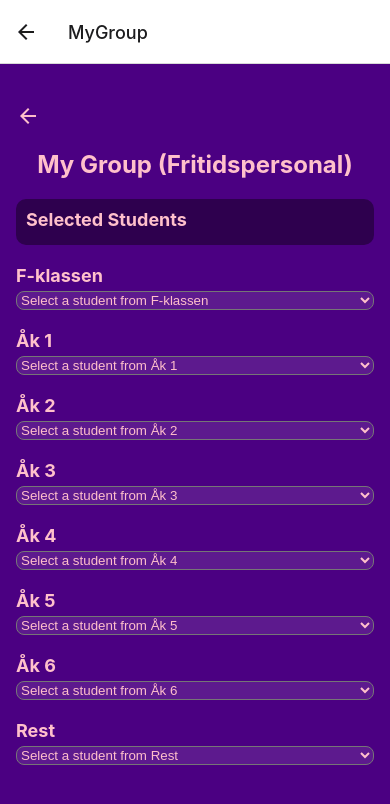
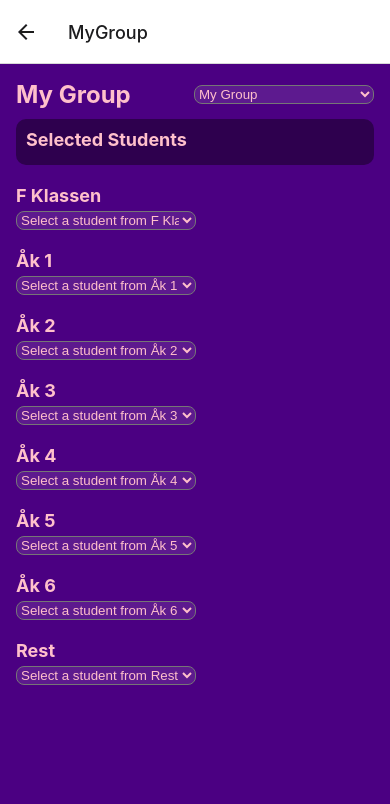
Before and after one commit to Enorhan/planitkids_sample, a React Native app: screen /MyGroup in a window 390 px wide. Shown: the top 804 px of the page. Built offline with nearby package versions, Linux system fonts and the light colour scheme.

Commit message:
added group control in MyGroup.js title (made it interactive)

```diff
--- a/src/screens/MyGroup.js
+++ b/src/screens/MyGroup.js
@@ -2,11 +2,34 @@
 import React, { useState } from 'react';
 import { View, Text, ScrollView, TouchableOpacity, StyleSheet } from 'react-native';
 import { Picker } from '@react-native-picker/picker';
-import { MaterialIcons } from '@expo/vector-icons';
 
-export default function MyGroup({ navigation }) {
+// Sample data for colleagues and classes
+const colleagues = [
+    { email: "enes@northbyschool.com" },
+    { email: "sara@northbyschool.com" },
+    { email: "leo@northbyschool.com" },
+];
+
+// Extract the first name from email and format it
+const getGroupName = (email) => {
+    const name = email.split("@")[0];
+    return `${name.charAt(0).toUpperCase() + name.slice(1)}'s Group`;
+};
+
+export default function MyGroup() {
+    const [selectedColleague, setSelectedColleague] = useState("myGroup");
+
+    // Maintain separate selected student lists for each group
+    const [groupSelections, setGroupSelections] = useState({
+        myGroup: [],
+        enes: [],
+        sara: [],
+        leo: []
+    });
+
+    // Initial data for available classes and students
     const initialClassData = {
-        "F-klassen": ["Ali", "Sara", "Emma"],
+        "F Klassen": ["Ali", "Sara", "Emma"],
         "Åk 1": ["Hasan", "Lina", "Eli"],
         "Åk 2": ["Oscar", "Mia", "Nora"],
         "Åk 3": ["Leo", "Sofia", "Max"],
@@ -17,8 +40,23 @@ export default function MyGroup({ navigation }) {
     };
 
     const [classData, setClassData] = useState(initialClassData);
-    const [selectedStudents, setSelectedStudents] = useState([]);
     const [pendingSelection, setPendingSelection] = useState({});
+
+    // Calculate the students currently unavailable based on other group selections
+    const getUnavailableStudents = () => {
+        return Object.keys(groupSelections).reduce((acc, groupKey) => {
+            if (groupKey !== selectedColleague) {
+                acc.push(...groupSelections[groupKey].map((s) => s.name));
+            }
+            return acc;
+        }, []);
+    };
+
+    // Filter out unavailable students from the dropdown lists
+    const getAvailableStudents = (className) => {
+        const unavailableStudents = getUnavailableStudents();
+        return classData[className].filter((student) => !unavailableStudents.includes(student));
+    };
 
     const handleStudentSelect = (className, student) => {
         setPendingSelection({ ...pendingSelection, [className]: student });
@@ -26,19 +64,29 @@ export default function MyGroup({ navigation }) {
 
     const addStudent = (className) => {
         const student = pendingSelection[className];
-        setSelectedStudents([...selectedStudents, { name: student, class: className }]);
+        const updatedGroupSelections = {
+            ...groupSelections,
+            [selectedColleague]: [...groupSelections[selectedColleague], { name: student, class: className }]
+        };
+        setGroupSelections(updatedGroupSelections);
 
         setClassData({
             ...classData,
             [className]: classData[className].filter((s) => s !== student),
         });
 
+        // Clear pending selection
         setPendingSelection({ ...pendingSelection, [className]: null });
     };
 
     const removeStudent = (student) => {
         const { name, class: className } = student;
-        setSelectedStudents(selectedStudents.filter((s) => s.name !== name));
+        const updatedGroupSelections = {
+            ...groupSelections,
+            [selectedColleague]: groupSelections[selectedColleague].filter((s) => s.name !== name)
+        };
+        setGroupSelections(updatedGroupSelections);
+
         setClassData({
             ...classData,
             [className]: [...classData[className], name],
@@ -47,18 +95,34 @@ export default function MyGroup({ navigation }) {
 
     return (
         <View style={styles.container}>
-            {/* Back Button */}
-            <TouchableOpacity style={styles.backButton} onPress={() => navigation.goBack()}>
-                <MaterialIcons name="arrow-back" size={24} color="#FFC0CB" />
-            </TouchableOpacity>
-
-            <Text style={styles.title}>My Group (Fritidspersonal)</Text>
+            {/* Title and Dropdown to Select Colleague's Group */}
+            <View style={styles.titleContainer}>
+                <Text style={styles.title}>
+                    {selectedColleague === "myGroup" ? "My Group" : getGroupName(selectedColleague)}
+                </Text>
+                <Picker
+                    selectedValue={selectedColleague}
+                    onValueChange={(value) => setSelectedColleague(value)}
+                    style={styles.picker}
+                    dropdownIconColor="#FFC0CB"
+                >
+                    <Picker.Item label="My Group" value="myGroup" color="#FFC0CB" />
+                    {colleagues.map((colleague) => (
+                        <Picker.Item
+                            label={getGroupName(colleague.email)}
+                            value={colleague.email.split("@")[0]} // Use first name as key
+                            key={colleague.email}
+                            color="#FFC0CB"
+                        />
+                    ))}
+                </Picker>
+            </View>
 
             {/* Selected Students Scrollable Box */}
             <View style={styles.selectedContainer}>
                 <Text style={styles.subTitle}>Selected Students</Text>
                 <ScrollView style={styles.selectedScroll}>
-                    {selectedStudents.map((student, index) => (
+                    {groupSelections[selectedColleague].map((student, index) => (
                         <View key={index} style={styles.studentItem}>
                             <Text style={styles.studentText}>{student.name} ({student.class})</Text>
                             <TouchableOpacity onPress={() => removeStudent(student)} style={styles.removeButton}>
@@ -80,7 +144,7 @@ export default function MyGroup({ navigation }) {
                             onValueChange={(student) => handleStudentSelect(className, student)}
                         >
                             <Picker.Item label={`Select a student from ${className}`} value={null} color="#FFC0CB" />
-                            {classData[className].map((student) => (
+                            {getAvailableStudents(className).map((student) => (
                                 <Picker.Item label={student} value={student} key={student} color="#FFC0CB" />
                             ))}
                         </Picker>
@@ -107,18 +171,22 @@ const styles = StyleSheet.create({
         backgroundColor: '#4B0082',
         padding: 16,
     },
-    backButton: {
-        position: 'absolute',
-        top: 40,
-        left: 16,
+    titleContainer: {
+        flexDirection: 'row',
+        alignItems: 'center',
+        justifyContent: 'space-between',
+        marginBottom: 10,
     },
     title: {
         fontSize: 24,
         color: '#FFC0CB',
         fontWeight: 'bold',
-        textAlign: 'center',
-        marginTop: 70, // Space between back arrow and title
-        marginBottom: 20, // Space between title and content
+    },
+    picker: {
+        width: 180,
+        color: '#FFC0CB',
+        backgroundColor: 'rgba(255, 255, 255, 0.1)',
+        borderRadius: 8,
     },
     selectedContainer: {
         backgroundColor: '#2E004E',
@@ -168,10 +236,6 @@ const styles = StyleSheet.create({
         fontWeight: 'bold',
         marginBottom: 5,
     },
-    picker: {
-        backgroundColor: 'rgba(255, 255, 255, 0.1)',
-        borderRadius: 8,
-    },
     addButton: {
         backgroundColor: '#FFC0CB',
         padding: 10,
```
